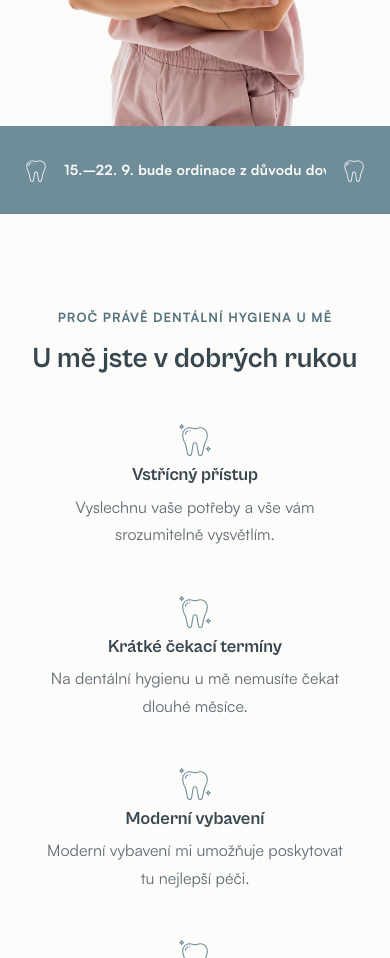
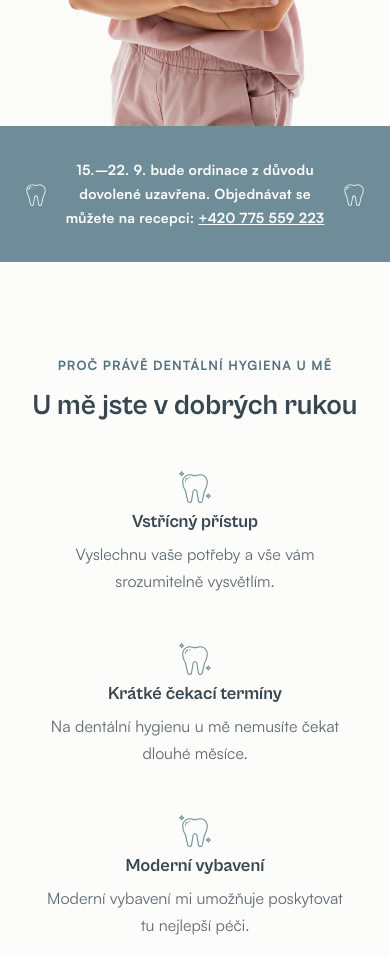
Before and after one commit to misabachri/NikyDH, a plain HTML site: page index.html in a window 390 px wide. Shown: the part 1400-2358 px from the top of the page. Drawn offline with Linux system fonts and the light colour scheme; a web font is replaced by a local one.

Commit message:
Verze_dovzari3

```diff
--- a/css/style.css
+++ b/css/style.css
@@ -303,6 +303,8 @@ section[id] { scroll-margin-top: 5.5rem; }
   letter-spacing: 0.02em;
   transition: font-size var(--transition);
 }
+.infobar p svg { flex-shrink: 0; }
+.infobar__text { flex: 1 1 auto; min-width: 0; }
 
 /* jakmile lišta při scrollu dojede pod menu, přilepí se tam */
 .infobar {
@@ -317,23 +319,9 @@ section[id] { scroll-margin-top: 5.5rem; }
 @media (max-width: 640px) {
   .infobar { padding-inline: var(--sp-2); }
   .infobar.is-pinned p { font-size: var(--fs-sm); }
-  .infobar p {
-    justify-content: flex-start;
-    flex-wrap: nowrap;
-    font-size: var(--fs-sm);
-  }
-  .infobar p svg { flex-shrink: 0; }
+  .infobar p { font-size: var(--fs-sm); }
   .infobar p svg:first-child { margin-inline-start: var(--sp-1); }
   .infobar p svg:last-child { margin-inline-end: var(--sp-1); }
-  .infobar__text {
-    flex: 1 1 auto;
-    min-width: 0;
-    overflow-x: auto;
-    white-space: nowrap;
-    -webkit-overflow-scrolling: touch;
-    scrollbar-width: none;
-  }
-  .infobar__text::-webkit-scrollbar { display: none; }
 }
 
 /* ==========================================================================
--- a/js/script.js
+++ b/js/script.js
@@ -31,6 +31,7 @@
         function (entries) {
           entries.forEach(function (entry) {
             infobar.classList.toggle("is-pinned", !entry.isIntersecting);
+            setInfobarHeightVar();
           });
         },
         { rootMargin: "-" + (siteHeader ? siteHeader.offsetHeight : 76) + "px 0px 0px 0px" }
```
